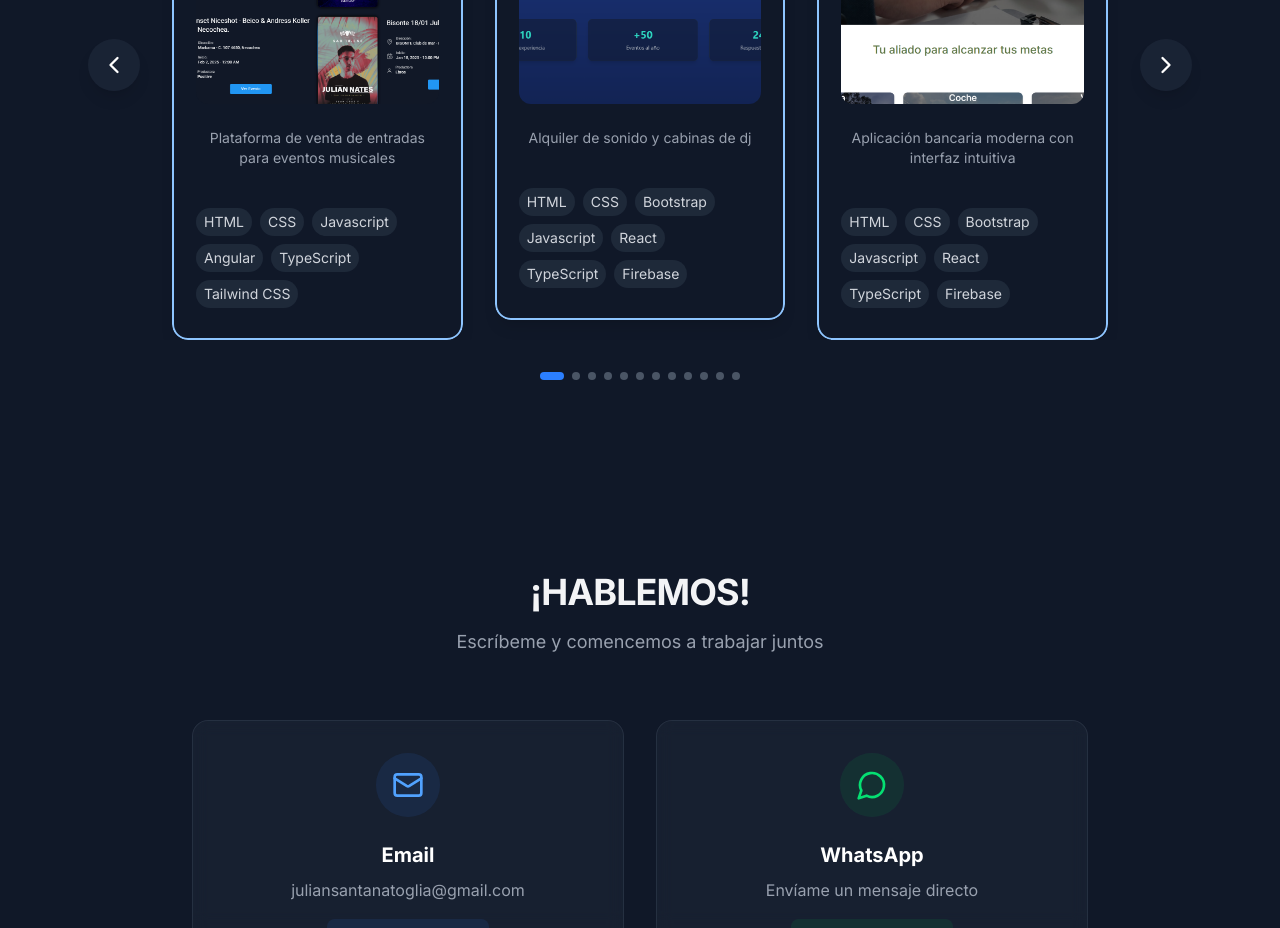
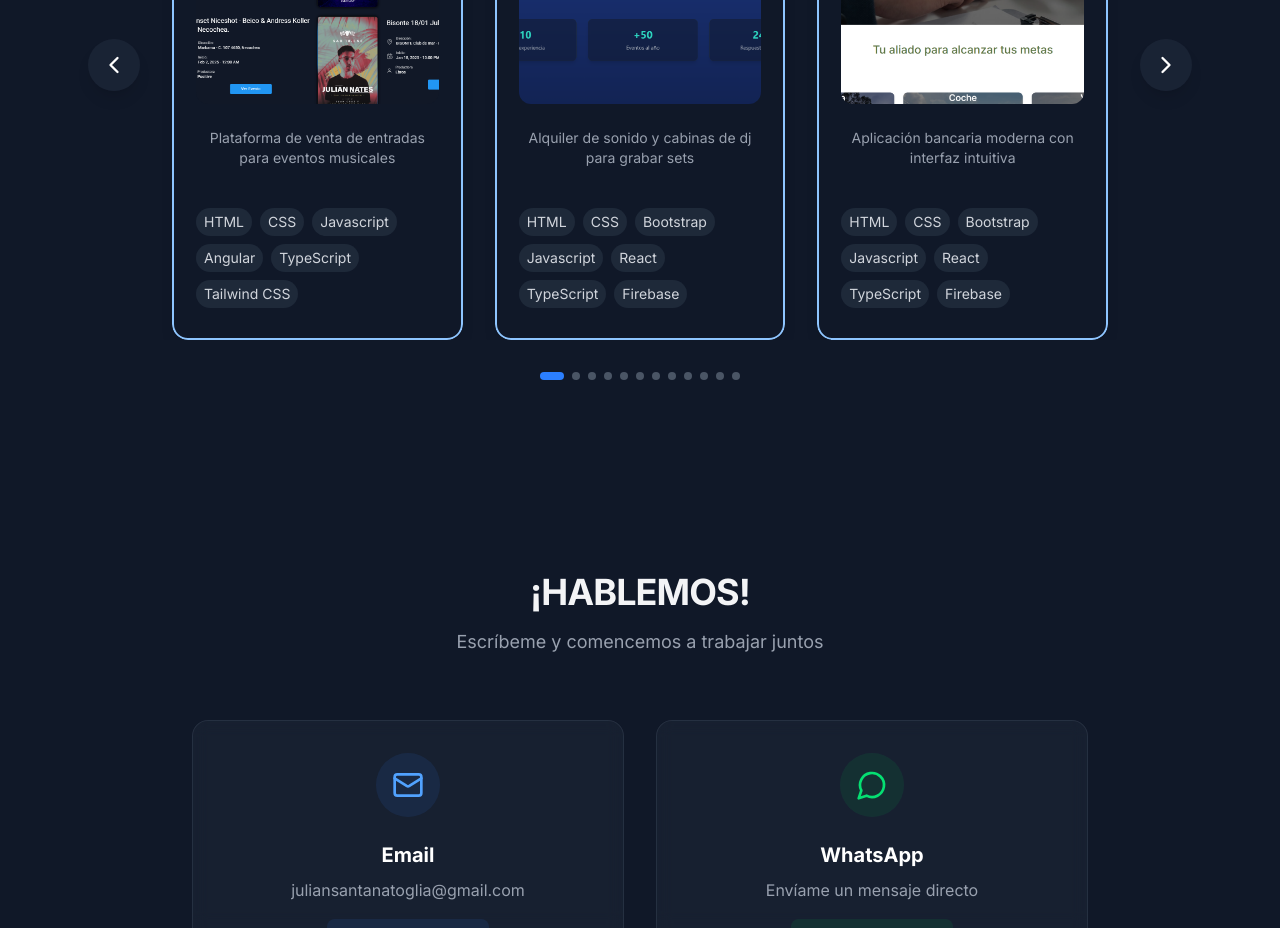
Before and after one commit to JulianSantanatoglia/portfolio, a Next.js app: page / in a window 1280 px wide. Shown: the part 3980-4908 px from the top of the page. Built offline with nearby package versions, Linux system fonts and the light colour scheme.

Commit message:
mejorando cards y tamaños

```diff
--- a/components/ProjectCarousel.tsx
+++ b/components/ProjectCarousel.tsx
@@ -38,7 +38,7 @@ const ProjectCarousel: React.FC<ProjectCarouselProps> = ({ projects }) => {
     if (isAnimating) return;
     setIsAnimating(true);
     setCurrentIndex((prevIndex) => {
-      const nextIndex = prevIndex + 1;
+      const nextIndex = prevIndex + projectsPerPage;
       if (nextIndex >= projects.length) {
         return 0;
       }
@@ -51,9 +51,9 @@ const ProjectCarousel: React.FC<ProjectCarouselProps> = ({ projects }) => {
     if (isAnimating) return;
     setIsAnimating(true);
     setCurrentIndex((prevIndex) => {
-      const nextIndex = prevIndex - 1;
+      const nextIndex = prevIndex - projectsPerPage;
       if (nextIndex < 0) {
-        return projects.length - 1;
+        return Math.max(0, projects.length - projectsPerPage);
       }
       return nextIndex;
     });
@@ -82,8 +82,11 @@ const ProjectCarousel: React.FC<ProjectCarouselProps> = ({ projects }) => {
     setIsDragging(false);
   };
 
-  // Calculate the current page based on the current index
-  const currentPage = Math.floor(currentIndex / projectsPerPage);
+  // Calculate visible projects
+  const visibleProjects = projects.slice(
+    currentIndex,
+    currentIndex + projectsPerPage
+  );
 
   return (
     <div className="relative w-full py-8">
@@ -101,7 +104,7 @@ const ProjectCarousel: React.FC<ProjectCarouselProps> = ({ projects }) => {
             ref={carouselRef}
             className="flex transition-transform duration-700 ease-out"
             style={{
-              transform: `translateX(-${currentPage * 100}%)`,
+              transform: `translateX(-${currentIndex * (100 / projectsPerPage)}%)`,
               cursor: isDragging ? 'grabbing' : 'grab'
             }}
             onMouseDown={handleMouseDown}
--- a/data.tsx
+++ b/data.tsx
@@ -74,7 +74,7 @@ export const projects: Project[] = [
       "TypeScript",
       "Firebase",
     ],
-    description: "Alquiler de sonido y cabinas de dj"
+    description: "Alquiler de sonido y cabinas de dj para grabar sets"
   },
   {
     imageUrl: "greenbank.png",
@@ -134,11 +134,8 @@ export const projects: Project[] = [
       "CSS",
       "Bootstrap",
       "Javascript",
-      "React",
-      "TypeScript",
-      "Firebase",
     ],
-    description: "Portfolio de arquitectura que muestra proyectos residenciales y comerciales."
+    description: "Pagina web de arquitectura moderna con galeria de proyectos"
   },
   {
     imageUrl: "jsport.png",
```
